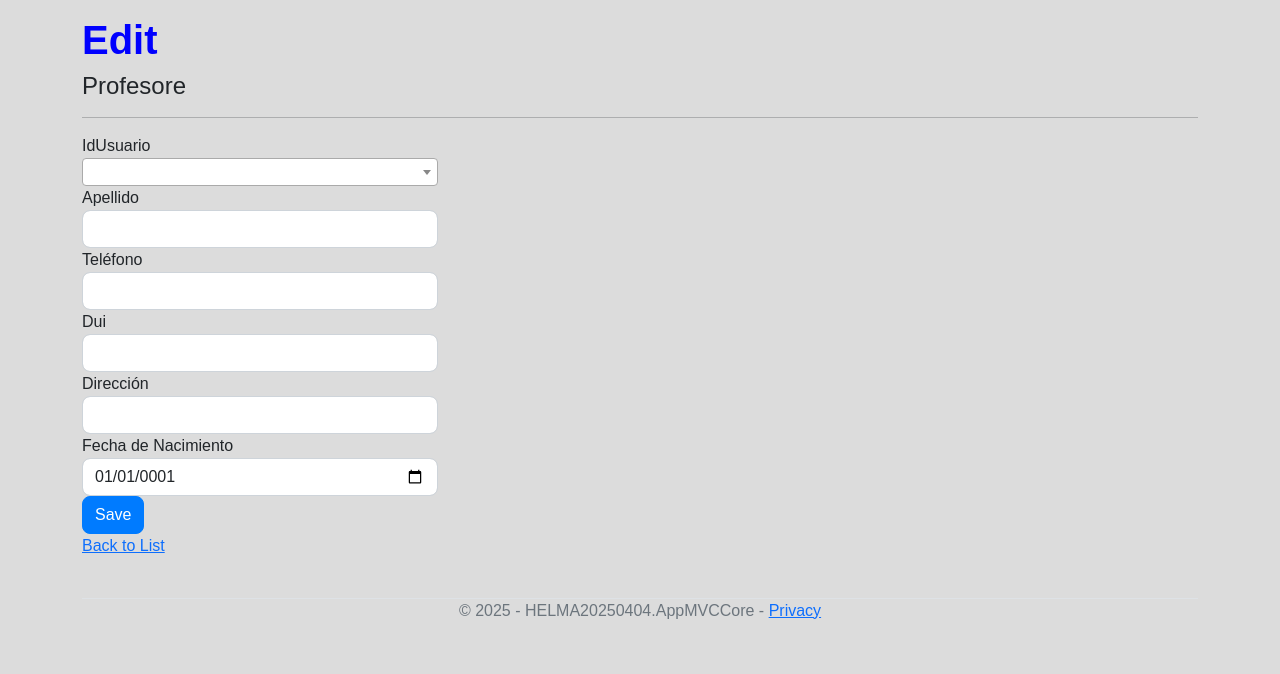
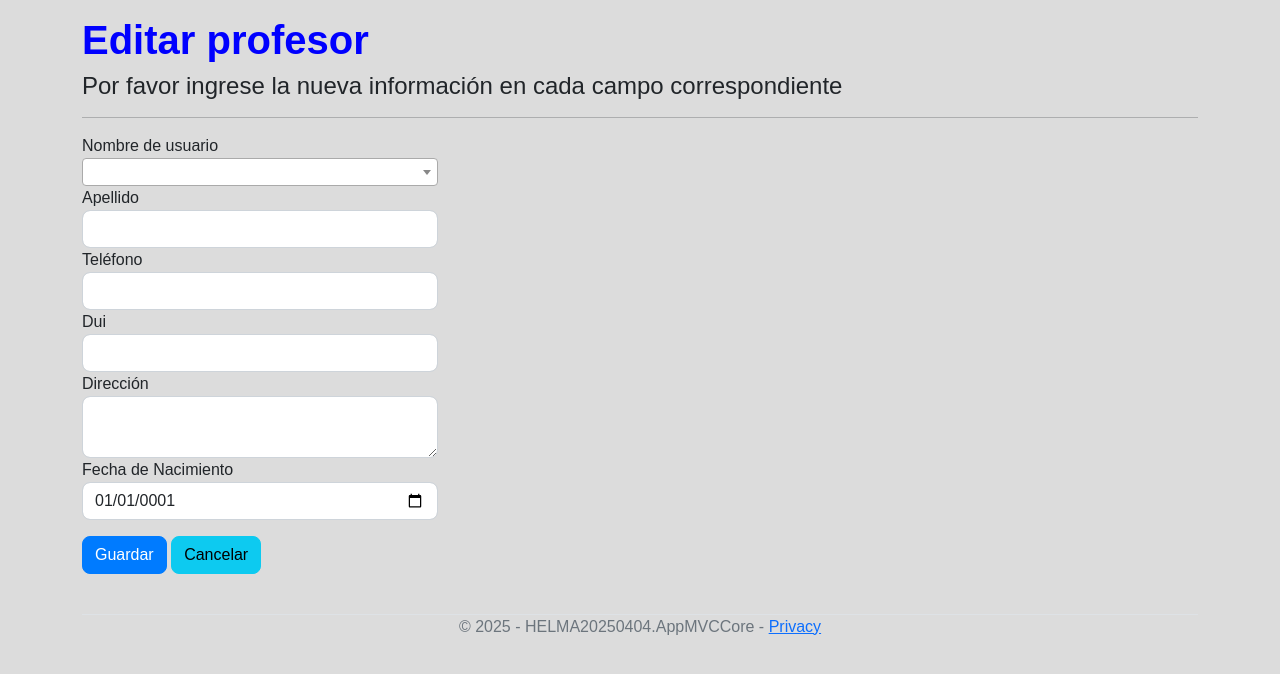
Before and after one commit to Henryjmzx19/HELMA20250404, an ASP.NET Core app: template HELMA20250404.AppMVCCore/Views/Profesores/Edit.cshtml in a window 1280 px wide. Shown: the part 57-731 px from the top of the page. Run offline with ASP.NET Core 8, Linux system fonts and the light colour scheme; the template is opened without the code that fills it, so the values that code supplies are empty; some libraries are stand-ins or nearby versions.

Commit message:
Se corrigeron errores y se agregaron actualizaciones

```diff
--- a/HELMA20250404.AppMVCCore/Controllers/NotasController.cs
+++ b/HELMA20250404.AppMVCCore/Controllers/NotasController.cs
@@ -118,8 +118,8 @@ namespace HELMA20250404.AppMVCCore.Controllers
                 ModelState.AddModelError("", "Hubo un error al guardar los datos: " + ex.Message);
 
                 // Recargar las listas para los campos del formulario
-                ViewData["IdMatricula"] = new SelectList(_context.Matriculas.Include(m => m.IdAlumnoNavigation).ThenInclude(a => a.IdUsuarioNavigation),
-                    "IdMatricula", "IdAlumnoNavigation.IdUsuarioNavigation.NombreUsuario", nota.IdMatricula);
+                ViewData["IdMatricula"] = new SelectList(_context.Matriculas.Include(m => m.Alumno).ThenInclude(a => a.Usuario),
+                    "IdMatricula", "Alumno.Usuario.NombreUsuario", nota.IdMatricula);
                 ViewData["IdAula"] = new SelectList(_context.Aulas, "Id", "Nombre", nota.IdAula);
                 ViewData["IdMateria"] = new SelectList(_context.Materias, "Id", "Nombre", nota.IdMateria);
 
--- a/HELMA20250404.AppMVCCore/Views/Alumnos/Edit.cshtml
+++ b/HELMA20250404.AppMVCCore/Views/Alumnos/Edit.cshtml
@@ -21,8 +21,8 @@
 	<div asp-validation-summary="ModelOnly" class="text-danger"></div>
 	<div class="row">
 		<div class="form-group mb-3 col-4">
-			<label asp-for="IdUsuario" class="control-label"></label>
-			<select asp-for="IdUsuario" class="form-control" asp-items="ViewBag.IdUsuario"></select>
+			<label asp-for="Usuario.NombreUsuario" class="control-label"></label>
+			<select asp-for="Usuario.NombreUsuario" class="form-control" asp-items="ViewBag.IdUsuario"></select>
 		</div>
 		<div class="form-group mb-3 col-4">
 			<label asp-for="Apellido " class="control-label"></label>
--- a/HELMA20250404.AppMVCCore/Views/Profesores/Edit.cshtml
+++ b/HELMA20250404.AppMVCCore/Views/Profesores/Edit.cshtml
@@ -1,12 +1,12 @@
 @model HELMA20250404.AppMVCCore.Models.Profesore
 
 @{
-    ViewData["Title"] = "Edit";
+    ViewData["Title"] = "Editar profesor";
 }
 
-<h1>Edit</h1>
+<h1>Editar profesor</h1>
 
-<h4>Profesore</h4>
+<h4>Por favor ingrese la nueva información en cada campo correspondiente</h4>
 <hr />
 <div class="row">
     <div class="col-md-4">
@@ -14,8 +14,8 @@
             <div asp-validation-summary="ModelOnly" class="text-danger"></div>
             <input type="hidden" asp-for="Id" />
             <div class="form-group">
-                <label asp-for="IdUsuario" class="control-label"></label>
-                <select asp-for="IdUsuario" class="form-control" asp-items="ViewBag.IdUsuario"></select>
+                <label asp-for="Usuario.NombreUsuario" class="control-label"></label>
+                <select asp-for="Usuario.NombreUsuario" class="form-control" asp-items="ViewBag.IdUsuario"></select>
                 <span asp-validation-for="IdUsuario" class="text-danger"></span>
             </div>
             <div class="form-group">
@@ -35,7 +35,7 @@
             </div>
             <div class="form-group">
                 <label asp-for="Direccion" class="control-label"></label>
-                <input asp-for="Direccion" class="form-control" />
+                <textarea asp-for="Direccion" class="form-control"></textarea>
                 <span asp-validation-for="Direccion" class="text-danger"></span>
             </div>
             <div class="form-group">
@@ -43,17 +43,16 @@
                 <input asp-for="FechaNacimiento" type="date" class="form-control" />
                 <span asp-validation-for="FechaNacimiento" class="text-danger"></span>
             </div>
-            <div class="form-group">
-                <input type="submit" value="Save" class="btn btn-primary" />
+            <div class="row mt-3">
+                <div class="form-group">
+                    <input type="submit" value="Guardar" class="btn btn-primary" />
+                    <a asp-action="Index" class="btn btn-info">Cancelar</a>
+                </div>
             </div>
         </form>
     </div>
 </div>
 
-<div>
-    <a asp-action="Index">Back to List</a>
-</div>
-
 @section Scripts {
     @{await Html.RenderPartialAsync("_ValidationScriptsPartial");}
 }
```
